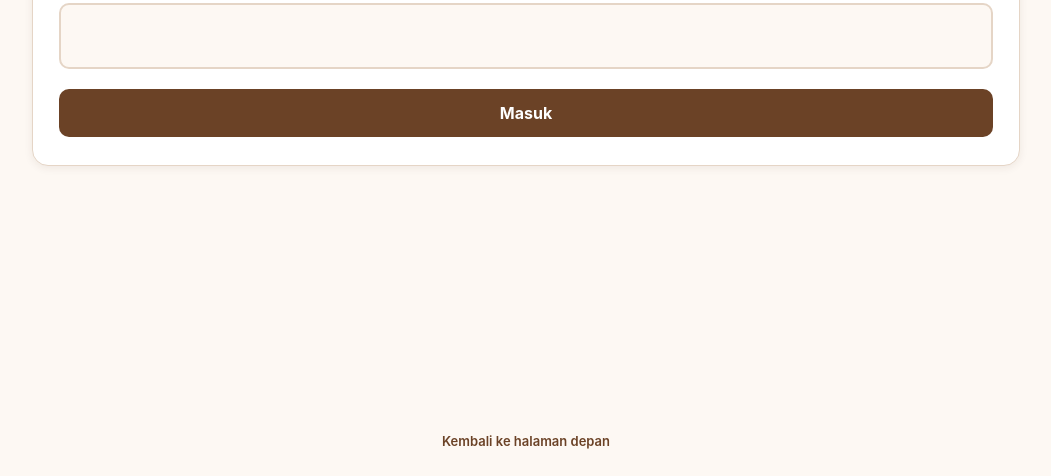
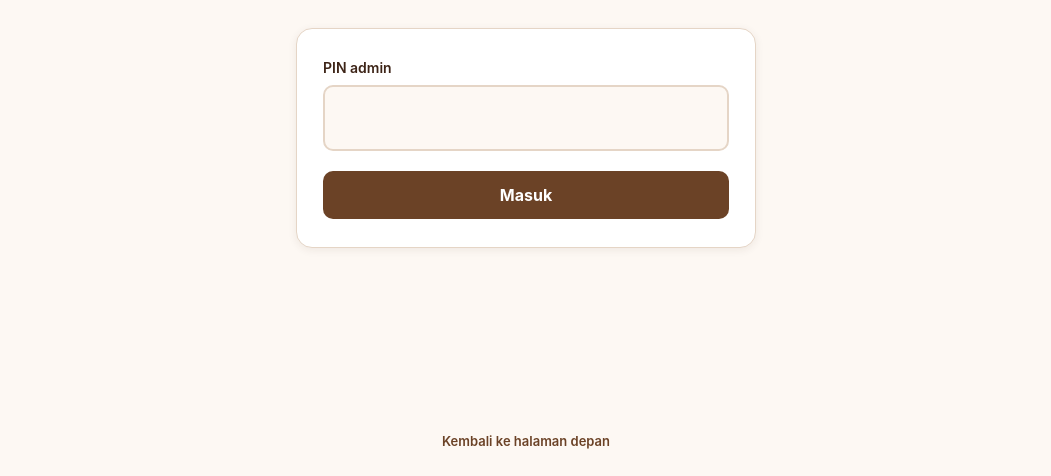
Before and after one commit to Raflyf/webcoklat, a website: page public/admin.html in a window 1280 px wide. Shown: the part 324-800 px from the top of the page, without its empty margins (114-1165 px from the left). Drawn offline with Linux system fonts and the light colour scheme.

Commit message:
fix: formulir login admin jangan dilebarkan penuh

```diff
--- a/public/admin.html
+++ b/public/admin.html
@@ -189,7 +189,7 @@
     </style>
   </head>
   <body>
-    <main class="wadah">
+    <main class="wadah wadah--tengah">
       <!-- ── Layar PIN ── -->
       <section id="layar-pin">
         <header class="kepala">
@@ -198,7 +198,7 @@
           <p class="kepala__keterangan">Masukkan PIN untuk membuka halaman cetak QR.</p>
         </header>
 
-        <form id="form-pin" class="kartu" novalidate>
+        <form id="form-pin" class="kartu kolom-login" novalidate>
           <div class="bidang">
             <label for="pin">PIN admin</label>
             <input
--- a/public/css/style.css
+++ b/public/css/style.css
@@ -792,3 +792,42 @@ video {
     margin-right: auto;
   }
 }
+
+/* ==========================================================================
+   HALAMAN BERISI PENDEK (mis. login admin)
+
+   MASALAHNYA: kotak isian yang ditarik selebar layar terlihat aneh — mata
+   harus bergerak jauh hanya untuk satu kolom, dan tombolnya jadi seperti bilah
+   panjang. Halaman pun terasa "melayang" karena sisa ruang menumpuk di bawah.
+
+   SOLUSINYA: batasi lebar kotaknya, dan letakkan di tengah tinggi layar
+   memakai `margin: auto` (bukan `justify-content: center`) — cara ini aman:
+   kalau isinya ternyata lebih tinggi dari layar, bagian atasnya tidak
+   terpotong.
+   ========================================================================== */
+
+.wadah--tengah {
+  display: flex;
+  flex-direction: column;
+}
+
+.wadah--tengah > #layar-pin {
+  margin-top: auto;
+  margin-bottom: auto;
+  width: 100%;
+}
+
+/* Lebar khusus formulir login — sengaja lebih sempit daripada formulir biasa,
+   karena isinya cuma satu kolom pendek. */
+.kolom-login {
+  max-width: 430px;
+  width: 100%;
+  margin-left: auto;
+  margin-right: auto;
+}
+
+@media (min-width: 760px) {
+  .kolom-login {
+    max-width: 460px;
+  }
+}
```
